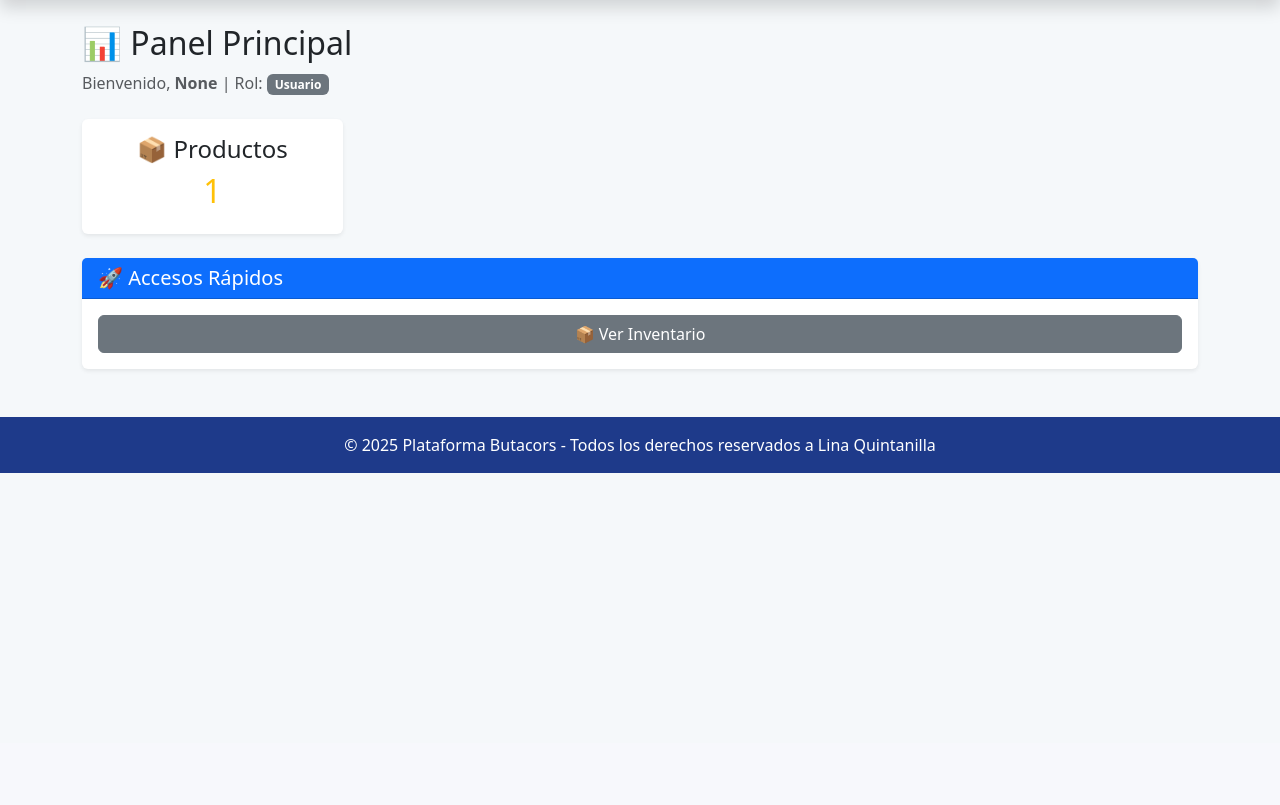
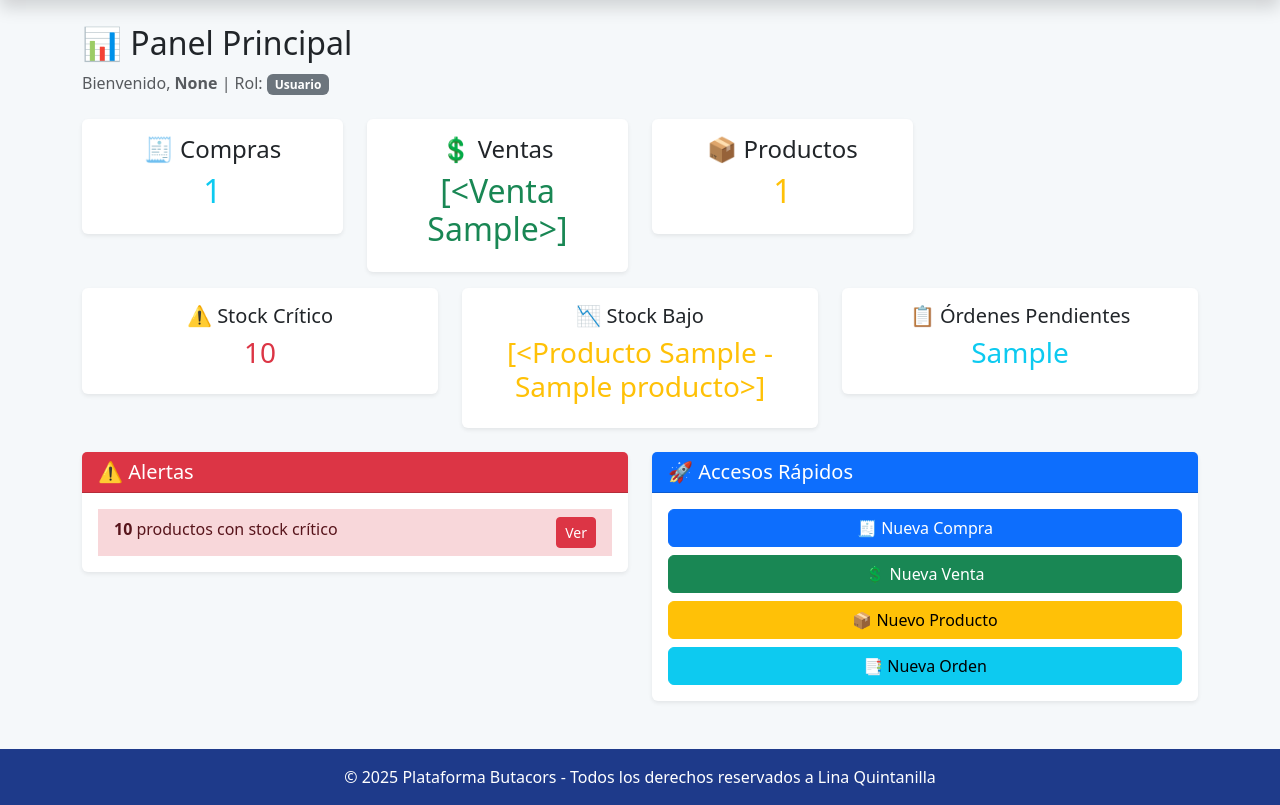
Before and after one commit to Neftis666/gestion_inventarios, a Flask app: template app/templates/dashboard.html in a window 1280 px wide. Shown: the part 57-862 px from the top of the page. Before the commit the page ends 530 px from the top, so only its background shows below. Run offline with Flask 3, Linux system fonts and the light colour scheme; tables that the repository leaves empty hold one stand-in row (values such as "Sample post"); the template is opened without the code that fills it: values that come from a table or form of the project are taken from there, most other values are stand-ins (such as "Sample title", 1, 10 or a date in 2020).

Commit message:
Update dashboard.html

```diff
--- a/app/templates/dashboard.html
+++ b/app/templates/dashboard.html
@@ -1,16 +1,173 @@
-
 {% extends "base.html" %}
 {% block content %}
 <div class="container mt-4">
   <h2>📊 Panel Principal</h2>
   <p class="text-muted">
     Bienvenido, <strong>{{ session.get('full_name', session.get('username')) }}</strong>
-    | Rol: <span class="badge bg-secondary">{{ session.get('role_display', 'Usuario') }}</span>
+    | Rol: <span class="badge bg-{{ 'primary' if session.get('role_name') == 'ADMINISTRADOR' else 'info' if session.get('role_name') == 'ASTRID' else 'success' if session.get('role_name') == 'JUAN_ANDRES' else 'secondary' }}">{{ session.get('role_display', 'Usuario') }}</span>
   </p>
+
+  <!-- ============================================================ -->
+  <!-- VISTA ESPECÍFICA PARA COMERCIAL -->
+  <!-- ============================================================ -->
+  {% if session.get('role_name') == 'COMERCIAL' %}
+
+  <div class="alert alert-info mt-3">
+    <i class="bi bi-info-circle"></i> Tu rol te permite <strong>crear órdenes de compra</strong> y <strong>consultar el inventario</strong>.
+  </div>
+
+  <div class="row mt-4">
+    <!-- Tarjeta principal: Crear Orden -->
+    <div class="col-md-6 mb-4">
+      <div class="card shadow border-primary h-100">
+        <div class="card-header bg-primary text-white">
+          <h4 class="mb-0"><i class="bi bi-file-earmark-plus"></i> Crear Orden de Compra</h4>
+        </div>
+        <div class="card-body text-center d-flex flex-column justify-content-center">
+          <p class="text-muted mb-4">Genera una nueva solicitud de orden de compra para que sea aprobada.</p>
+          <a href="{{ url_for('ordenes.nueva_orden') }}" class="btn btn-primary btn-lg">
+            <i class="bi bi-plus-circle"></i> Nueva Orden de Compra
+          </a>
+        </div>
+      </div>
+    </div>
+
+    <!-- Tarjeta: Ver mis órdenes -->
+    <div class="col-md-6 mb-4">
+      <div class="card shadow border-info h-100">
+        <div class="card-header bg-info text-white">
+          <h4 class="mb-0"><i class="bi bi-list-check"></i> Mis Órdenes</h4>
+        </div>
+        <div class="card-body text-center d-flex flex-column justify-content-center">
+          <p class="text-muted mb-4">Revisa el estado de tus órdenes de compra.</p>
+          <a href="{{ url_for('ordenes.listar_ordenes') }}" class="btn btn-info btn-lg text-white">
+            <i class="bi bi-eye"></i> Ver Mis Órdenes
+          </a>
+        </div>
+      </div>
+    </div>
+  </div>
+
+  <div class="row">
+    <!-- Tarjeta: Consultar Inventario -->
+    <div class="col-md-12 mb-4">
+      <div class="card shadow border-secondary">
+        <div class="card-header bg-secondary text-white">
+          <h4 class="mb-0"><i class="bi bi-box-seam"></i> Consultar Inventario</h4>
+        </div>
+        <div class="card-body">
+          <div class="row align-items-center">
+            <div class="col-md-8">
+              <p class="text-muted mb-0">Consulta los productos disponibles en el inventario para incluirlos en tus órdenes.</p>
+            </div>
+            <div class="col-md-4 text-end">
+              <a href="{{ url_for('inventario.listar_inventario') }}" class="btn btn-secondary">
+                <i class="bi bi-search"></i> Ver Inventario
+              </a>
+            </div>
+          </div>
+        </div>
+      </div>
+    </div>
+  </div>
+
+  <!-- Resumen para Comercial -->
+  <div class="row">
+    <div class="col-md-6">
+      <div class="card shadow-sm text-center p-4">
+        <h5 class="text-muted">📦 Productos en Inventario</h5>
+        <h1 class="text-warning">{{ total_productos }}</h1>
+      </div>
+    </div>
+    <div class="col-md-6">
+      <div class="card shadow-sm text-center p-4">
+        <h5 class="text-muted">📋 Órdenes Pendientes</h5>
+        <h1 class="text-info">{{ ordenes_pendientes }}</h1>
+      </div>
+    </div>
+  </div>
+
+  <!-- ============================================================ -->
+  <!-- VISTA PARA JUAN_ANDRES -->
+  <!-- ============================================================ -->
+  {% elif session.get('role_name') == 'JUAN_ANDRES' %}
 
   <!-- Tarjetas de resumen -->
   <div class="row text-center mt-4">
-    <!-- Usuarios - Solo ADMINISTRADOR -->
+    <div class="col-md-4">
+      <div class="card shadow-sm p-3 border-warning">
+        <h4>📦 Productos</h4>
+        <h2 class="text-warning">{{ total_productos }}</h2>
+      </div>
+    </div>
+    <div class="col-md-4">
+      <div class="card shadow-sm p-3 border-danger">
+        <h4>⚠️ Stock Crítico</h4>
+        <h2 class="text-danger">{{ stock_critico }}</h2>
+      </div>
+    </div>
+    <div class="col-md-4">
+      <div class="card shadow-sm p-3 border-info">
+        <h4>📋 Órdenes Pendientes</h4>
+        <h2 class="text-info">{{ ordenes_pendientes }}</h2>
+      </div>
+    </div>
+  </div>
+
+  <div class="row mt-4">
+    <!-- Alertas -->
+    <div class="col-md-6">
+      <div class="card shadow-sm">
+        <div class="card-header bg-danger text-white">
+          <h5 class="mb-0">⚠️ Alertas de Inventario</h5>
+        </div>
+        <div class="card-body">
+          <ul class="list-group list-group-flush">
+            {% if stock_critico > 0 %}
+            <li class="list-group-item list-group-item-danger">
+              <strong>{{ stock_critico }}</strong> productos con stock crítico
+              <a href="{{ url_for('inventario.listar_inventario') }}" class="float-end btn btn-sm btn-danger">Ver</a>
+            </li>
+            {% endif %}
+            {% if stock_bajo > 0 %}
+            <li class="list-group-item list-group-item-warning">
+              <strong>{{ stock_bajo }}</strong> productos con stock bajo
+            </li>
+            {% endif %}
+            {% if stock_critico == 0 and stock_bajo == 0 %}
+            <li class="list-group-item list-group-item-success">
+              ✅ Inventario en buen estado
+            </li>
+            {% endif %}
+          </ul>
+        </div>
+      </div>
+    </div>
+
+    <!-- Accesos rápidos -->
+    <div class="col-md-6">
+      <div class="card shadow-sm">
+        <div class="card-header bg-primary text-white">
+          <h5 class="mb-0">🚀 Accesos Rápidos</h5>
+        </div>
+        <div class="card-body">
+          <div class="d-grid gap-2">
+            <a href="{{ url_for('inventario.nuevo_producto') }}" class="btn btn-warning">📦 Nuevo Producto</a>
+            <a href="{{ url_for('inventario.listar_inventario') }}" class="btn btn-outline-warning">📋 Ver Inventario</a>
+            <a href="{{ url_for('barcode.index') }}" class="btn btn-outline-secondary">🏷️ Códigos de Barras</a>
+          </div>
+        </div>
+      </div>
+    </div>
+  </div>
+
+  <!-- ============================================================ -->
+  <!-- VISTA PARA ADMINISTRADOR Y ASTRID (completa) -->
+  <!-- ============================================================ -->
+  {% else %}
+
+  <!-- Tarjetas de resumen completas -->
+  <div class="row text-center mt-4">
     {% if session.get('permissions', {}).get('can_manage_users') %}
     <div class="col-md-3">
       <div class="card shadow-sm p-3 border-primary">
@@ -20,27 +177,20 @@
     </div>
     {% endif %}
 
-    <!-- Compras - ADMINISTRADOR, ASTRID -->
-    {% if session.get('role_name') in ['ADMINISTRADOR', 'ASTRID'] %}
     <div class="col-md-3">
       <div class="card shadow-sm p-3 border-info">
         <h4>🧾 Compras</h4>
         <h2 class="text-info">{{ total_compras }}</h2>
       </div>
     </div>
-    {% endif %}
 
-    <!-- Ventas - Todos excepto COMERCIAL solo ve cantidad -->
-    {% if session.get('permissions', {}).get('can_access_reports') %}
     <div class="col-md-3">
       <div class="card shadow-sm p-3 border-success">
         <h4>💲 Ventas</h4>
         <h2 class="text-success">{{ total_ventas }}</h2>
       </div>
     </div>
-    {% endif %}
 
-    <!-- Productos - Todos pueden ver -->
     <div class="col-md-3">
       <div class="card shadow-sm p-3 border-warning">
         <h4>📦 Productos</h4>
@@ -49,9 +199,30 @@
     </div>
   </div>
 
-  <!-- Alertas - Solo quienes pueden aprobar órdenes o editar inventario -->
-  {% if session.get('permissions', {}).get('can_approve_orders') or session.get('permissions', {}).get('can_edit_inventory') %}
+  <!-- Segunda fila de métricas -->
+  <div class="row text-center mt-3">
+    <div class="col-md-4">
+      <div class="card shadow-sm p-3 border-danger">
+        <h5>⚠️ Stock Crítico</h5>
+        <h3 class="text-danger">{{ stock_critico }}</h3>
+      </div>
+    </div>
+    <div class="col-md-4">
+      <div class="card shadow-sm p-3 border-warning">
+        <h5>📉 Stock Bajo</h5>
+        <h3 class="text-warning">{{ stock_bajo }}</h3>
+      </div>
+    </div>
+    <div class="col-md-4">
+      <div class="card shadow-sm p-3 border-info">
+        <h5>📋 Órdenes Pendientes</h5>
+        <h3 class="text-info">{{ ordenes_pendientes }}</h3>
+      </div>
+    </div>
+  </div>
+
   <div class="row mt-4">
+    <!-- Alertas -->
     <div class="col-md-6">
       <div class="card shadow-sm">
         <div class="card-header bg-danger text-white">
@@ -59,13 +230,13 @@
         </div>
         <div class="card-body">
           <ul class="list-group list-group-flush">
-            {% if stock_critico > 0 and session.get('permissions', {}).get('can_edit_inventory') %}
+            {% if stock_critico > 0 %}
             <li class="list-group-item list-group-item-danger">
               <strong>{{ stock_critico }}</strong> productos con stock crítico
               <a href="{{ url_for('inventario.listar_inventario') }}" class="float-end btn btn-sm btn-danger">Ver</a>
             </li>
             {% endif %}
-            {% if ordenes_pendientes > 0 and session.get('permissions', {}).get('can_approve_orders') %}
+            {% if ordenes_pendientes > 0 %}
             <li class="list-group-item list-group-item-warning">
               <strong>{{ ordenes_pendientes }}</strong> órdenes pendientes de aprobar
               <a href="{{ url_for('ordenes.listar_ordenes') }}" class="float-end btn btn-sm btn-warning">Ver</a>
@@ -89,49 +260,19 @@
         </div>
         <div class="card-body">
           <div class="d-grid gap-2">
-            <!-- Nueva Compra - Solo ADMINISTRADOR y ASTRID -->
-            {% if session.get('role_name') in ['ADMINISTRADOR', 'ASTRID'] %}
             <a href="{{ url_for('compras.nueva_compra') }}" class="btn btn-primary">🧾 Nueva Compra</a>
-            {% endif %}
-
-            <!-- Nueva Venta - ADMINISTRADOR, ASTRID -->
-            {% if session.get('role_name') in ['ADMINISTRADOR', 'ASTRID'] %}
             <a href="{{ url_for('ventas.nueva_venta') }}" class="btn btn-success">💲 Nueva Venta</a>
-            {% endif %}
-
-            <!-- Nuevo Producto - Quienes pueden crear inventario -->
-            {% if session.get('permissions', {}).get('can_create_inventory') %}
             <a href="{{ url_for('inventario.nuevo_producto') }}" class="btn btn-warning">📦 Nuevo Producto</a>
-            {% endif %}
-
-            <!-- Nueva Orden - Quienes pueden crear órdenes -->
-            {% if session.get('permissions', {}).get('can_create_orders') %}
             <a href="{{ url_for('ordenes.nueva_orden') }}" class="btn btn-info">📑 Nueva Orden</a>
+            {% if session.get('permissions', {}).get('can_manage_users') %}
+            <a href="{{ url_for('usuarios.listar_usuarios') }}" class="btn btn-outline-primary">👤 Gestionar Usuarios</a>
             {% endif %}
           </div>
         </div>
       </div>
     </div>
   </div>
-  {% else %}
-  <!-- Vista simplificada para COMERCIAL -->
-  <div class="row mt-4">
-    <div class="col-md-12">
-      <div class="card shadow-sm">
-        <div class="card-header bg-primary text-white">
-          <h5 class="mb-0">🚀 Accesos Rápidos</h5>
-        </div>
-        <div class="card-body">
-          <div class="d-grid gap-2">
-            {% if session.get('permissions', {}).get('can_create_orders') %}
-            <a href="{{ url_for('ordenes.nueva_orden') }}" class="btn btn-info">📑 Nueva Orden</a>
-            {% endif %}
-            <a href="{{ url_for('inventario.listar_inventario') }}" class="btn btn-secondary">📦 Ver Inventario</a>
-          </div>
-        </div>
-      </div>
-    </div>
-  </div>
+
   {% endif %}
 </div>
 {% endblock %}
```
